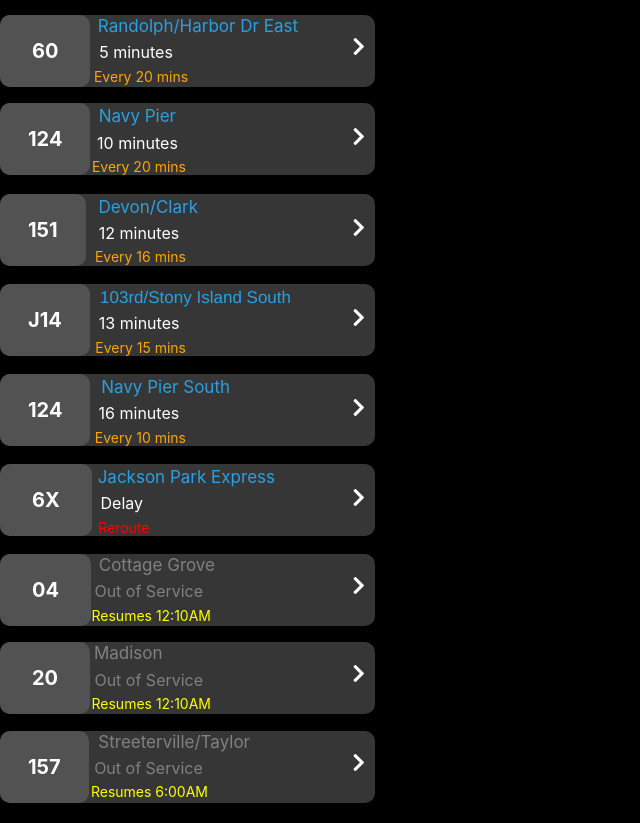
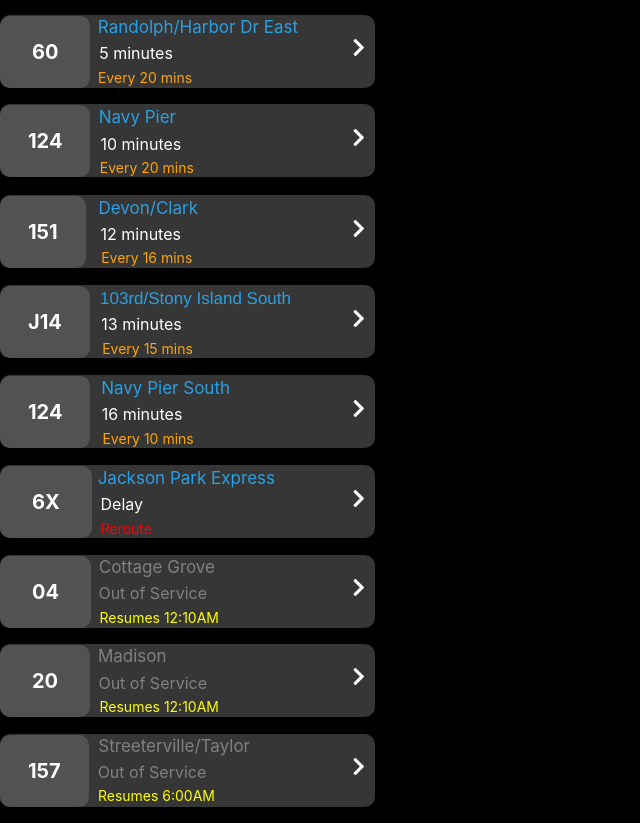
Before and after one commit to chretienn/Busy_Bus, a plain HTML site: page index.html in a window 1280 px wide. Shown: the part 441-1264 px from the top of the page, without its empty margins (0-640 px from the left). Drawn offline with Linux system fonts and the light colour scheme; files whose address does not match are found by name.

Commit message:
12/29/18 style update

```diff
--- a/css/style.css
+++ b/css/style.css
@@ -33,7 +33,7 @@ width: 375px;
 }
 
 .header {
-padding-bottom: 15px; <!-- fixed -->
+padding-bottom: 15px;
 padding-left: 0;
 padding-right: 0;
 position: relative;
@@ -47,7 +47,7 @@ background: black;
 font-weight: bold;
 border-radius: 10px;
 text-align: center;
-margin-top: 1;
+margin-top: 1px;
 background-color: #525252;
 color: white;
 padding: 20px 32px;
@@ -55,13 +55,14 @@ display: inline-block;
 font-size: 20px;
 position: relative;
 z-index: 2;
+font-family: 'SF Pro Text';
 }
 
 .number2 {
 font-weight: bold;
 border-radius: 10px;
 text-align: center;
-margin-top: 1;
+margin-top: 1px;
 background-color: #525252;
 color: white;
 padding: 20px 28px;
@@ -69,12 +70,13 @@ display: inline-block;
 font-size: 20px;
 position: relative;
 z-index: 2;
+font-family: 'SF Pro Text';
 }
 
 .list1 {
 padding-top: 1px;
 float: right;
-margin-top: -75px; <!-- fixed -->
+margin-top: -75px;
 box-sizing: border-box;
 border-radius: 10px;
 position: relative;
@@ -97,7 +99,7 @@ background-color: #363636;
 .bus {
 list-style: none;
 margin: 0;
-padding-bottom: 15px; <!-- fixed -->
+padding-bottom: 15px;
 border-radius: 1px;
 height: 8%;
 width: 100%;
@@ -232,48 +234,53 @@ font-family: 'SF Pro Text', Helvetica, Arial, sans-serif;
 
 .frequency1 {
 font-size: 14px;
-padding-right: 93px;
+padding-right: 85px;
 color: orange;
 font-weight: normal;
 text-align: center;
+font-family: 'SF Pro Text';
 }
 
 .frequency2 {
 text-align: center;
 font-size: 14px;
-padding-right: 189px;
+padding-right: 180px;
 color: orange;
 font-weight: normal;
 text-align: center;
+font-family: 'SF Pro Text';
 }
 
 .frequency3 {
 text-align: center;
 font-size: 14px;
-padding-right: 225px;
+padding-right: 220px;
 color: red;
 font-weight: normal;
 text-align: center;
+font-family: 'SF Pro Text';
 }
 
 .frequency4 {
 text-align: center;
 font-size: 14px;
 padding-left: 20px;
-padding-right: 164px;
+padding-right: 156px;
 color: yellow;
 font-weight: normal;
 text-align: center;
+font-family: 'SF Pro Text';
 }
 
 .frequency5 {
 text-align: center;
 font-size: 14px;
 padding-left: 20px;
-padding-right: 167px;
+padding-right: 160px;
 color: yellow;
 font-weight: normal;
 text-align: center;
+font-family: 'SF Pro Text';
 }
 
 .chevron {
```
